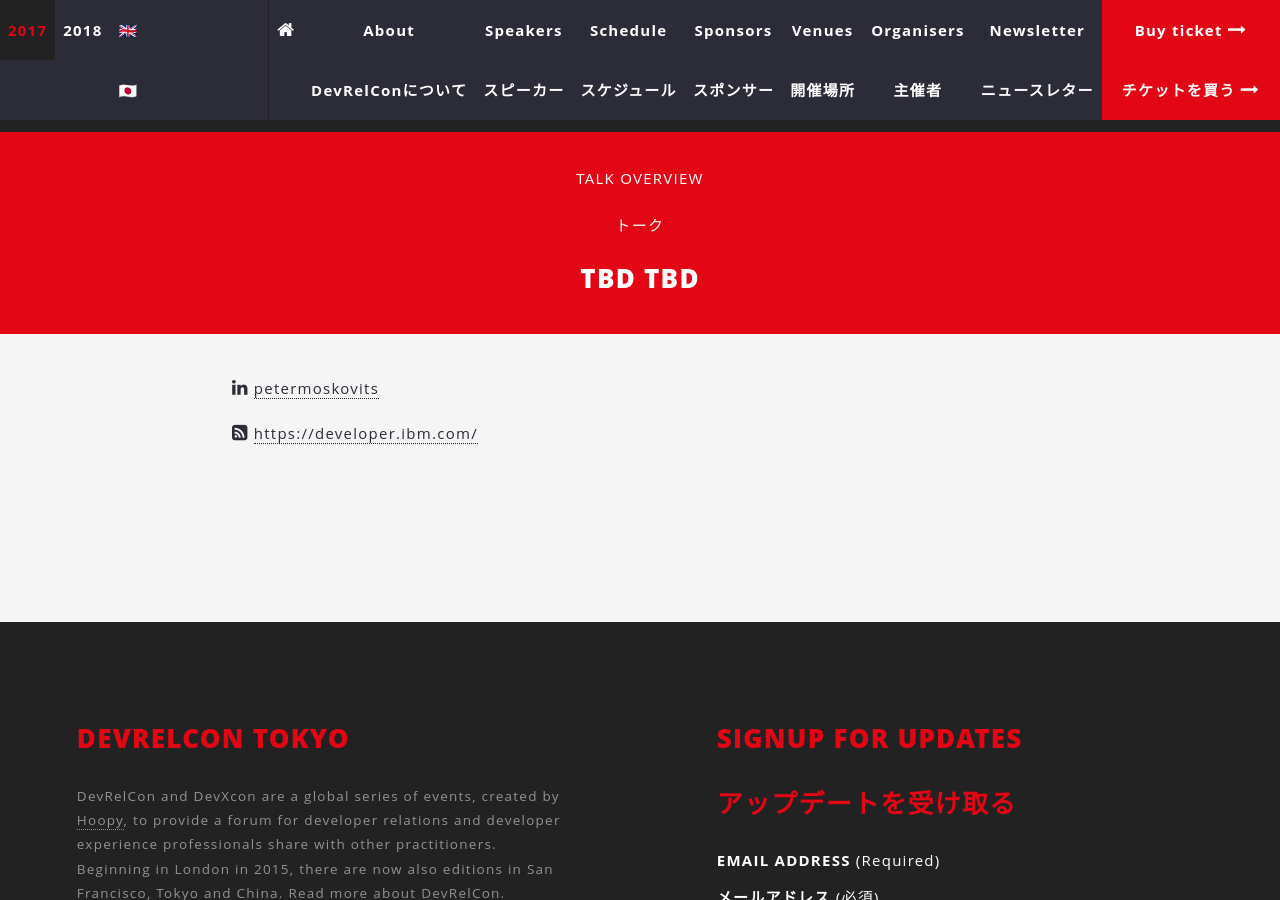
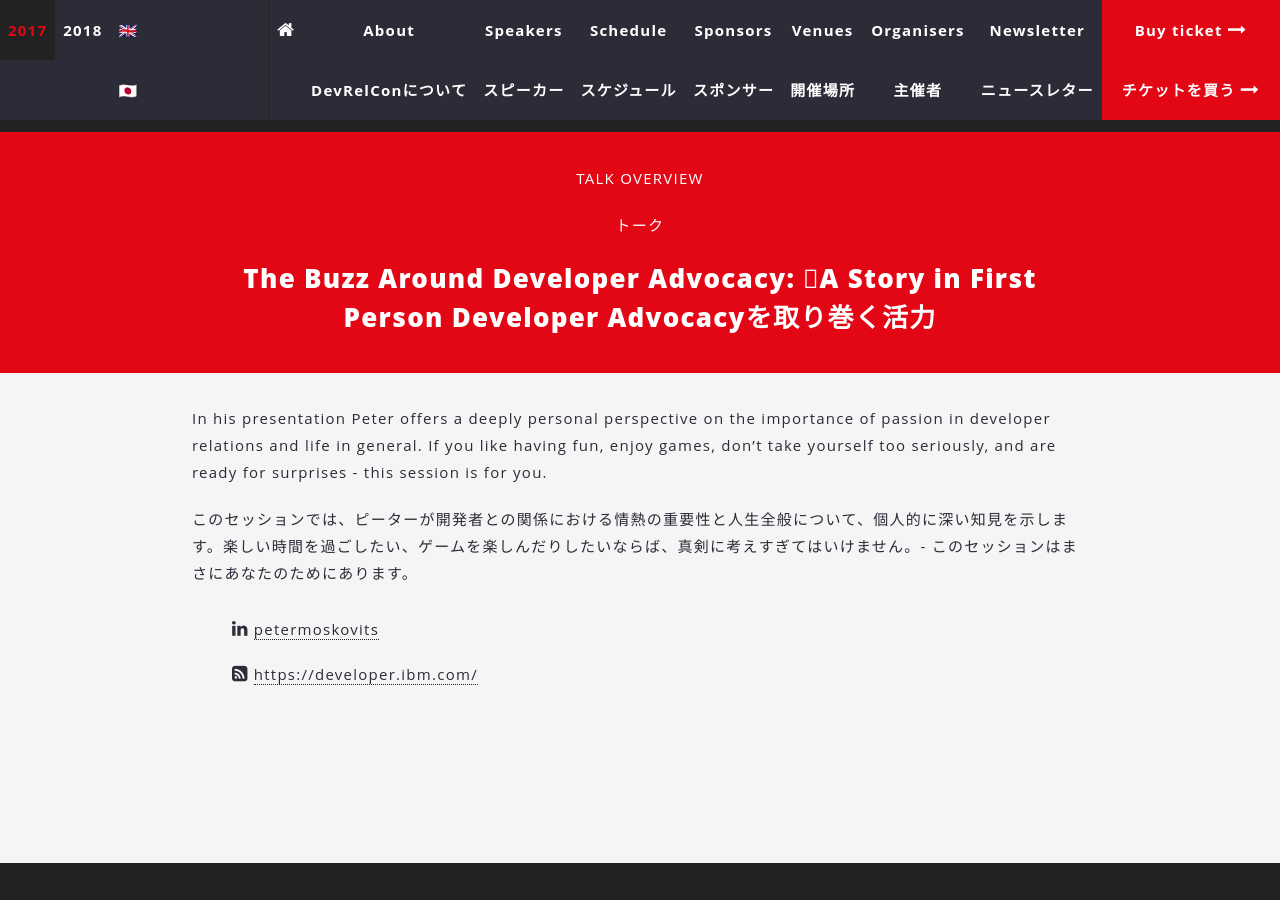
Before and after one commit to DevRelConTokyo2019/devrelcontokyo2019.github.io, a Jekyll site: the page built from speakers/peter.md, in a window 1280 px wide and 900 px high, scrolled down 1618 px. Built offline with Jekyll 4.4.1, drawn with Linux system fonts in a browser that asks for light colours; nearby versions of some CDN libraries; comment, search, counter and statistics services are not loaded.

Commit message:
Update tile

```diff
--- a/_data/sessions.yaml
+++ b/_data/sessions.yaml
@@ -68,10 +68,16 @@
 '09:10':
   Both:
     objectId: mcwbIBfLMsMPJUtK
-    title: TBD
-    title_ja: TBD
-    description_en: ''
-    description_ja: ''
+    title: "The Buzz Around Developer Advocacy: \vA Story in First Person"
+    title_ja: Developer Advocacyを取り巻く活力
+    description_en: >-
+      In his presentation Peter offers a deeply personal perspective on the
+      importance of passion in developer relations and life in general. If you
+      like having fun, enjoy games, don’t take yourself too seriously, and are
+      ready for surprises - this session is for you.
+    description_ja: >-
+      このセッションでは、ピーターが開発者との関係における情熱の重要性と人生全般について、個人的に深い知見を示します。楽しい時間を過ごしたい、ゲームを楽しんだりしたいならば、真剣に考えすぎてはいけません。-
+      このセッションはまさにあなたのためにあります。
     people: ''
     translate: ''
     number: ''
@@ -132,7 +138,7 @@
     speaker2: ''
     color: ''
     language: ''
-    category: ''
+    category: 経験
 '09:45':
   Both:
     objectId: SwRenS3gqt6Py1Nl
@@ -1136,8 +1142,8 @@
 '13:55':
   Both:
     objectId: wVSrIWkRRCJ8OnD9
-    title: TBD
-    title_ja: TBD
+    title: How to raise open source community
+    title_ja: オープンソースコミュニティの育て方
     description_en: ''
     description_ja: ''
     people: ''
--- a/_data/speakers.yaml
+++ b/_data/speakers.yaml
@@ -31,8 +31,8 @@
   github: matz
   session:
     objectId: wVSrIWkRRCJ8OnD9
-    title: TBD
-    title_ja: TBD
+    title: How to raise open source community
+    title_ja: オープンソースコミュニティの育て方
     description_en: ''
     description_ja: ''
     people: ''
@@ -641,10 +641,16 @@
   github: ''
   session:
     objectId: mcwbIBfLMsMPJUtK
-    title: TBD
-    title_ja: TBD
-    description_en: ''
-    description_ja: ''
+    title: "The Buzz Around Developer Advocacy: \vA Story in First Person"
+    title_ja: Developer Advocacyを取り巻く活力
+    description_en: >-
+      In his presentation Peter offers a deeply personal perspective on the
+      importance of passion in developer relations and life in general. If you
+      like having fun, enjoy games, don’t take yourself too seriously, and are
+      ready for surprises - this session is for you.
+    description_ja: >-
+      このセッションでは、ピーターが開発者との関係における情熱の重要性と人生全般について、個人的に深い知見を示します。楽しい時間を過ごしたい、ゲームを楽しんだりしたいならば、真剣に考えすぎてはいけません。-
+      このセッションはまさにあなたのためにあります。
     people: ''
     translate: ''
     number: ''
@@ -657,7 +663,7 @@
     speaker2: ''
     color: ''
     language: ''
-    category: ''
+    category: 経験
     __type: Object
   google: ''
   linkedin: petermoskovits
```
